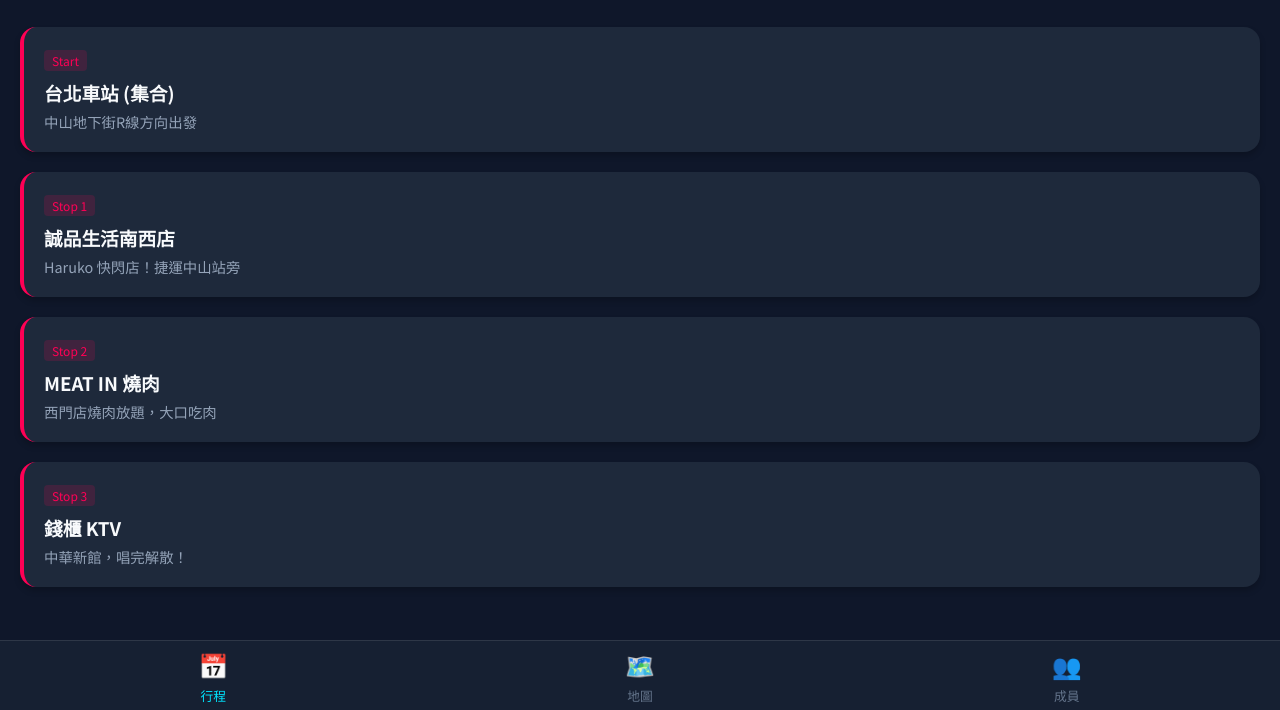
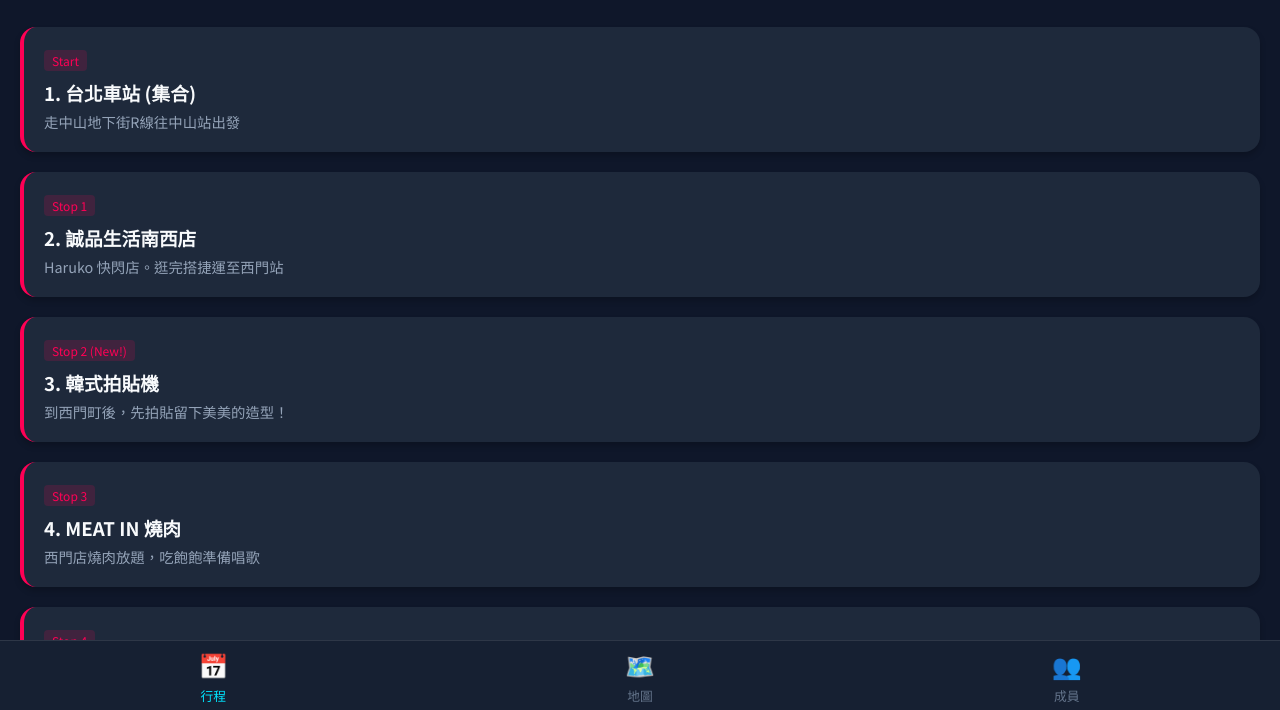
Before and after one commit to shiang232002-create/8FUN-, a plain HTML site: page index.html in a window 1280 px wide. Shown: the part 90-800 px from the top of the page. Drawn offline with nearby package versions, Linux system fonts and the light colour scheme.

Commit message:
Update index.html

```diff
--- a/index.html
+++ b/index.html
@@ -231,13 +231,16 @@
 
     <script src="https://unpkg.com/leaflet@1.9.4/dist/leaflet.js"></script>
     <script>
-        // --- 資料設定 ---
+     // --- 資料設定 (更新後的版本) ---
         const itinerary = [
-            { title: "台北車站 (集合)", time: "Start", tag: "集合點", desc: "中山地下街R線方向出發", lat: 25.0473, lng: 121.5171, mapQ: "台北車站" },
-            { title: "誠品生活南西店", time: "Stop 1", tag: "逛街", desc: "Haruko 快閃店！捷運中山站旁", lat: 25.0524, lng: 121.5207, mapQ: "誠品生活南西店" },
-            { title: "MEAT IN 燒肉", time: "Stop 2", tag: "晚餐", desc: "西門店燒肉放題，大口吃肉", lat: 25.0448, lng: 121.5068, mapQ: "MEAT IN燒肉時光—燒肉火鍋放題 西門店" },
-            { title: "錢櫃 KTV", time: "Stop 3", tag: "派對", desc: "中華新館，唱完解散！", lat: 25.0441, lng: 121.5090, mapQ: "錢櫃台北中華新館" }
+            { title: "1. 台北車站 (集合)", time: "Start", tag: "集合點", desc: "走中山地下街R線往中山站出發", lat: 25.0473, lng: 121.5171, mapQ: "台北車站" },
+            { title: "2. 誠品生活南西店", time: "Stop 1", tag: "逛街", desc: "Haruko 快閃店。逛完搭捷運至西門站", lat: 25.0524, lng: 121.5207, mapQ: "誠品生活南西店" },
+            { title: "3. 韓式拍貼機", time: "Stop 2 (New!)", tag: "拍照留念", desc: "到西門町後，先拍貼留下美美的造型！", lat: 25.0445, lng: 121.5082, mapQ: "Life4Cut 人生四格 西門店" }, // 使用 Life4Cut 座標
+            { title: "4. MEAT IN 燒肉", time: "Stop 3", tag: "晚餐", desc: "西門店燒肉放題，吃飽飽準備唱歌", lat: 25.0448, lng: 121.5068, mapQ: "MEAT IN燒肉時光—燒肉火鍋放題 西門店" },
+            { title: "5. 錢櫃 KTV", time: "Stop 4", tag: "派對", desc: "中華新館，唱到開心為止！", lat: 25.0441, lng: 121.5090, mapQ: "錢櫃台北中華新館" }
         ];
+
+        // ... (後續的 JS 程式碼不用改動)
 
         // --- 1. 初始化行程列表 ---
         const listContainer = document.getElementById('timeline-container');
```
